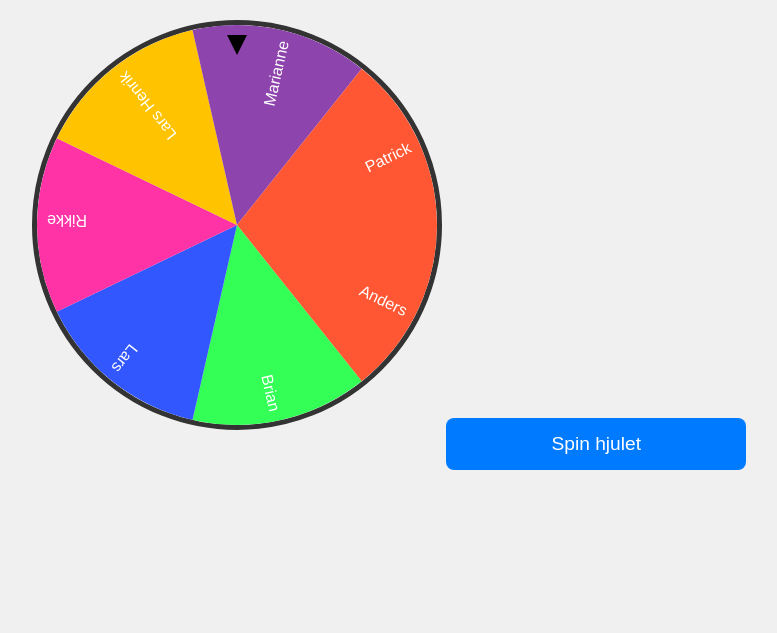
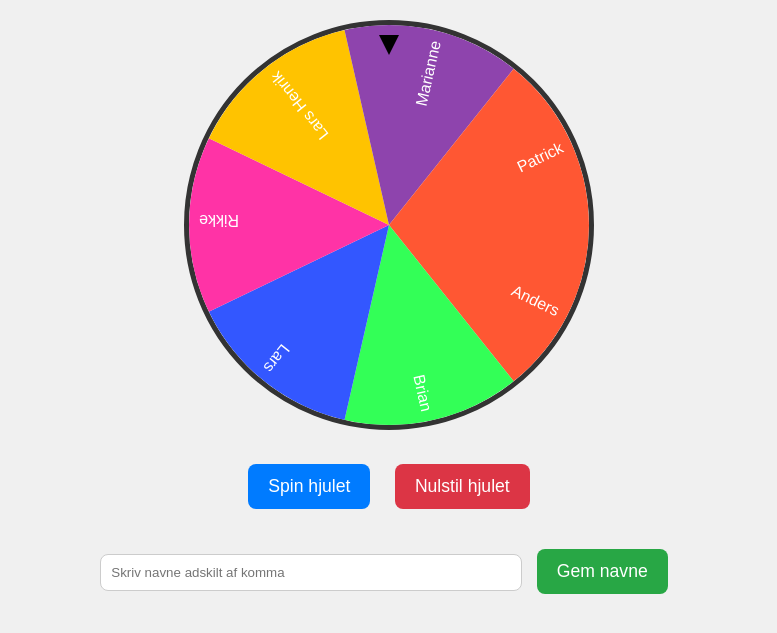
Before and after one commit to Z3ltu/bordmester, a plain HTML site: page index.html in a window 1280 px wide. Shown: the part 79-712 px from the top of the page, without its empty margins (251-1028 px from the left). Drawn offline with Linux system fonts and the light colour scheme.

Commit message:
Enhance index.html with new buttons and input
Added reset and save names buttons with input field.

```diff
--- a/index.html
+++ b/index.html
@@ -8,8 +8,6 @@
   <!-- PWA manifest -->
   <link rel="manifest" href="manifest.json">
   <link rel="icon" type="image/png" sizes="192x192" href="icon-192.png">
-
-  <!-- Tema farve til mobil -->
   <meta name="theme-color" content="#007bff">
 
   <style>
@@ -20,9 +18,7 @@
       padding: 0;
       background: #f0f0f0;
     }
-    h1 {
-      margin-top: 20px;
-    }
+    h1 { margin-top: 20px; }
     #wheel {
       margin: 20px auto;
       width: 80vw;
@@ -32,25 +28,28 @@
       border-radius: 50%;
       border: 5px solid #333;
     }
-    #spinBtn {
-      margin-top: 20px;
-      padding: 15px;
-      width: 80%;
-      max-width: 300px;
-      font-size: 1.2em;
+    button {
+      margin: 10px;
+      padding: 12px 20px;
+      font-size: 1.1em;
       border-radius: 8px;
-      background: #007bff;
-      color: white;
       border: none;
       cursor: pointer;
     }
-    #spinBtn:active {
-      background: #0056b3;
-    }
+    #spinBtn { background: #007bff; color: white; }
+    #resetBtn { background: #dc3545; color: white; }
+    #saveNamesBtn { background: #28a745; color: white; }
     #result {
       margin-top: 20px;
       font-size: 20px;
       font-weight: bold;
+    }
+    #namesInput {
+      width: 80%;
+      max-width: 400px;
+      padding: 10px;
+      border-radius: 8px;
+      border: 1px solid #ccc;
     }
   </style>
 </head>
@@ -58,8 +57,17 @@
   <h1>Bordmester 🎡</h1>
 
   <canvas id="wheel" width="400" height="400"></canvas>
-  <button id="spinBtn">Spin hjulet</button>
+  <div>
+    <button id="spinBtn">Spin hjulet</button>
+    <button id="resetBtn">Nulstil hjulet</button>
+  </div>
+
   <div id="result"></div>
+
+  <div style="margin:16px;">
+    <input id="namesInput" type="text" placeholder="Skriv navne adskilt af komma">
+    <button id="saveNamesBtn">Gem navne</button>
+  </div>
 
   <script src="script.js"></script>
   <script>
```
